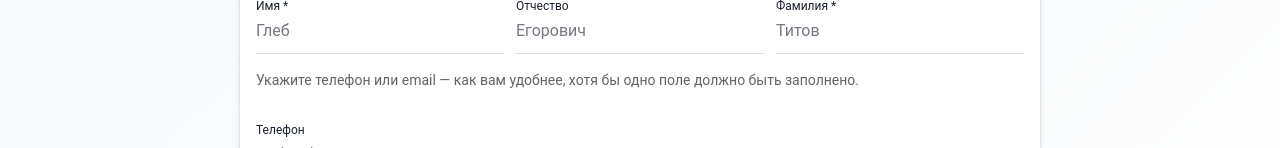
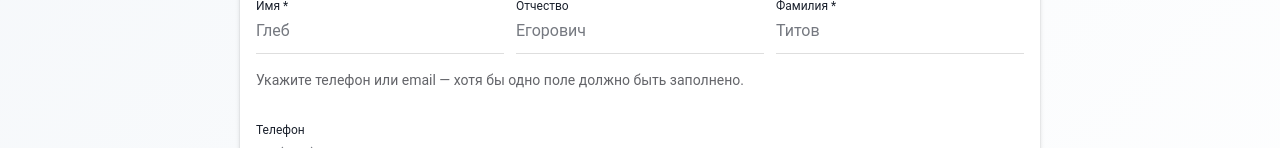
Before and after one commit to stanley-co/landing-web, a React (Vite) app: page / in a window 1280 px wide. Shown: the part 652-800 px from the top of the page. Built offline with nearby package versions, Linux system fonts and the light colour scheme; no server answers.

Commit message:
STAN-49 hotfix text on modal

```diff
--- a/src/components/CooperationForm/CooperationForm.tsx
+++ b/src/components/CooperationForm/CooperationForm.tsx
@@ -425,7 +425,7 @@ ${comment}`;
             </div>
 
             <p className={styles.contactHint}>
-              Укажите телефон или email — как вам удобнее, хотя бы одно поле должно быть заполнено.
+              Укажите телефон или email — хотя бы одно поле должно быть заполнено.
             </p>
 
             <IonItem className={styles.formItem}>
```
